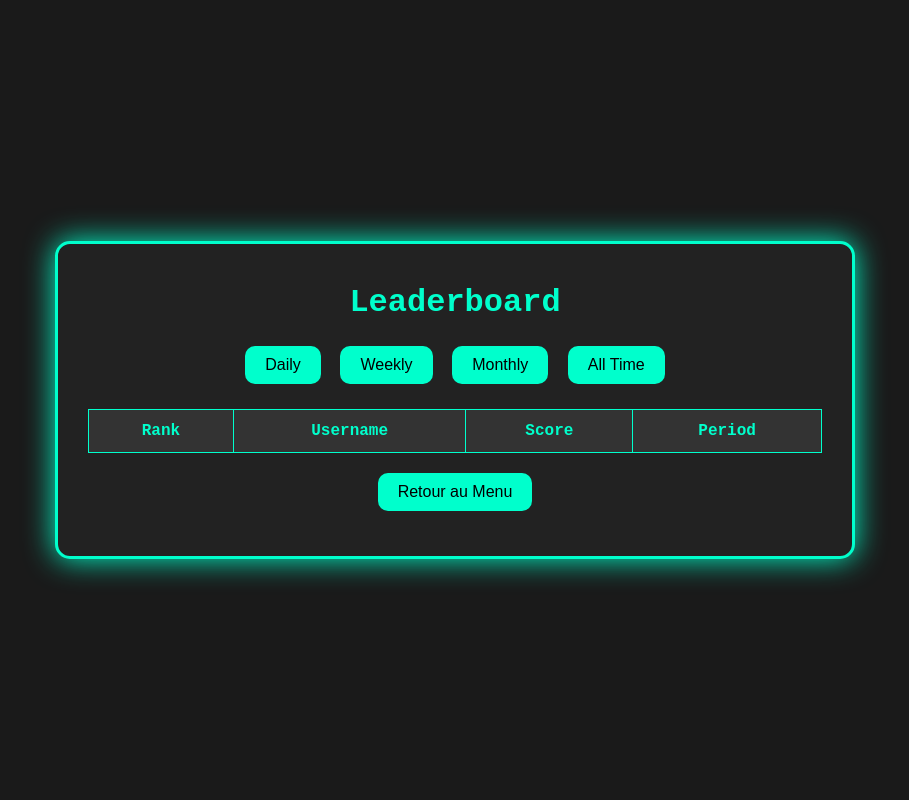
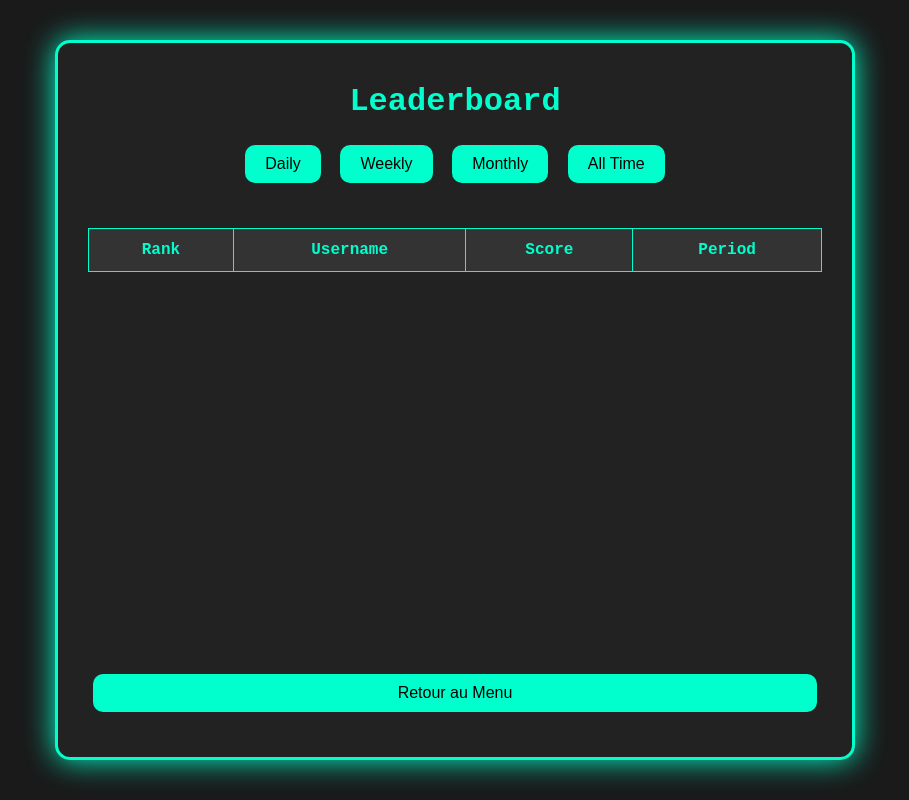
Before and after one commit to Gromuf/holberton_portfolio, a website: page front-end/scenes/leaderboard.html in a window 1280 px wide. Shown: the whole page, without its empty margins (185-1094 px from the left). Drawn offline with Linux system fonts and the light colour scheme; no server answers.

Commit message:
test d'update du css de leaderboard pour eviter l'overflow de scores

```diff
--- a/front-end/leaderboard.css
+++ b/front-end/leaderboard.css
@@ -25,6 +25,10 @@
 	transition: transform 0.3s ease;
 	width: 80%;
 	max-width: 800px;
+	height: 90vh;
+	overflow-y: auto;
+	display: flex;
+	flex-direction: column;
   }
 
   .leaderboard-container:hover {
@@ -61,6 +65,9 @@
 	margin-top: 20px;
 	border-collapse: collapse;
 	color: #00ffcc;
+	flex: 1;
+	overflow-y: auto;
+	max-height: 60vh;
   }
 
   .leaderboard-table th,
```
